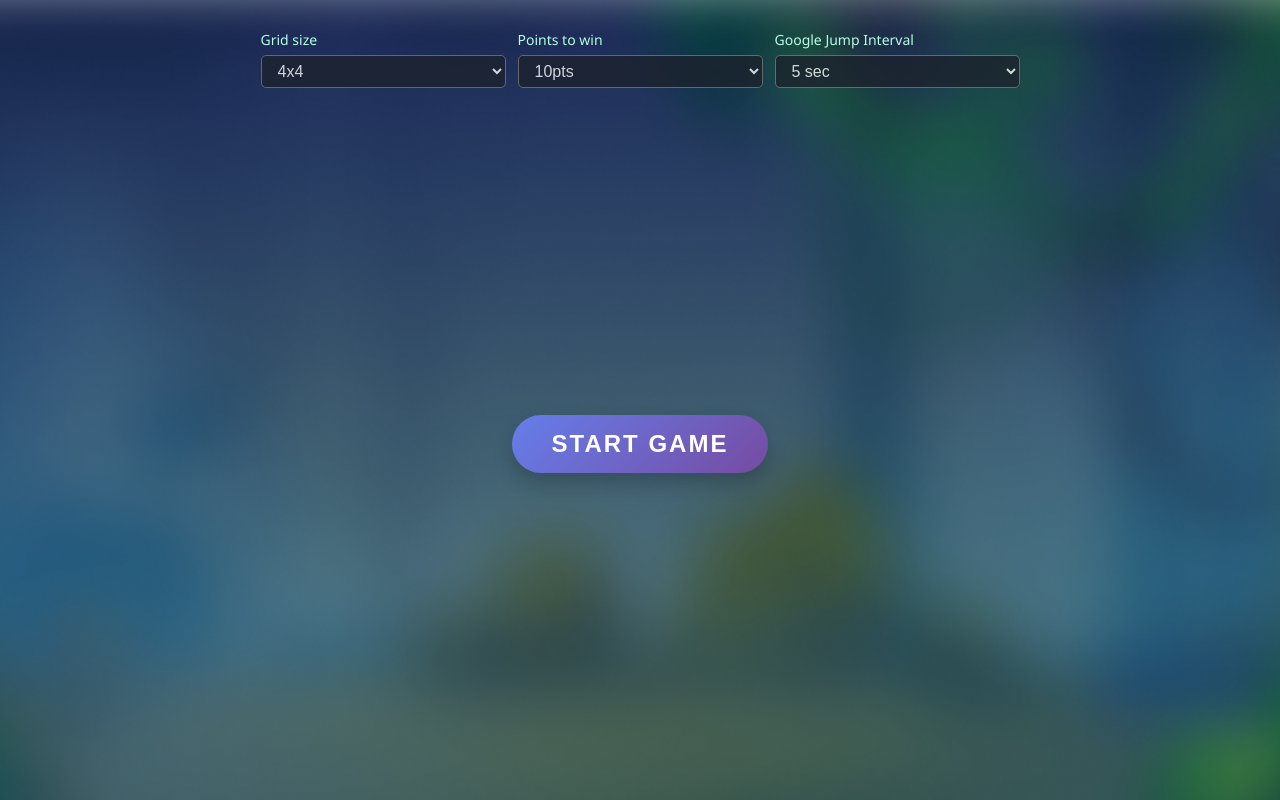
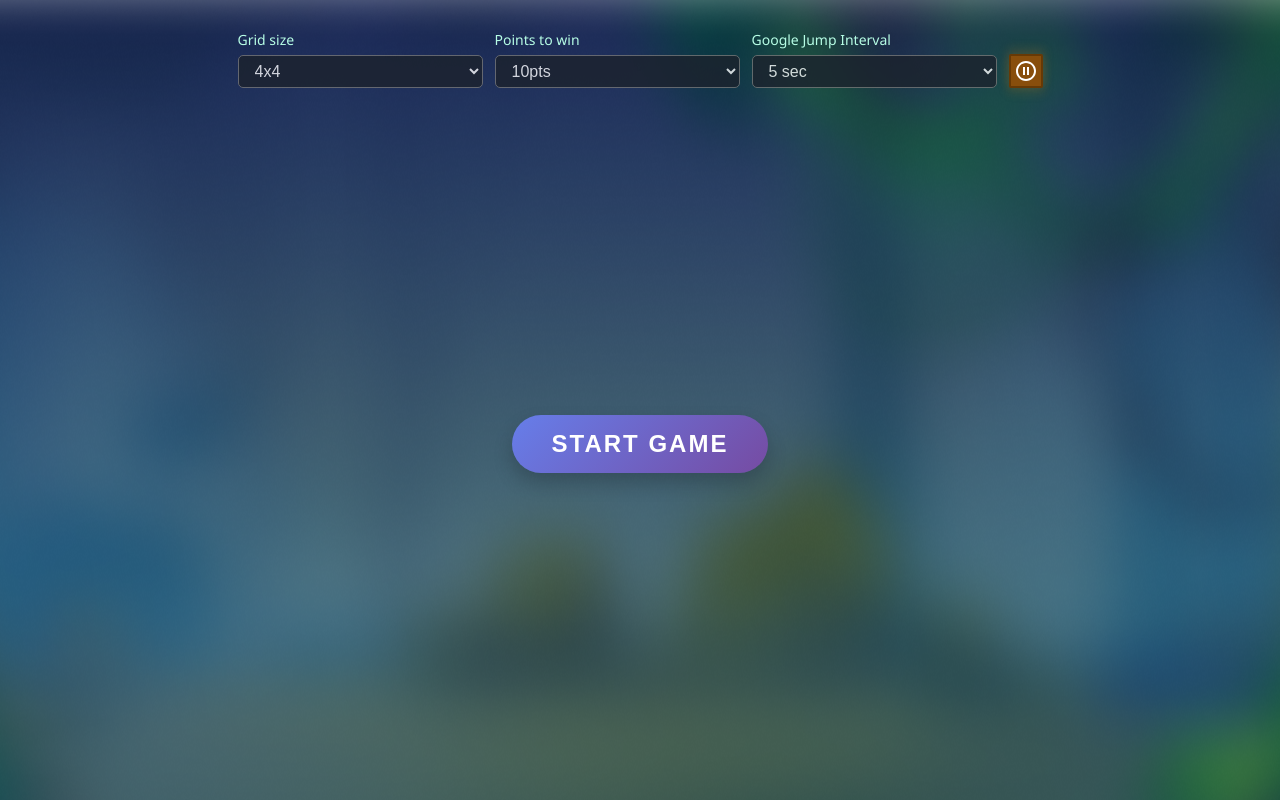
Before and after one commit to KamzeyevaAnastasiya/CatchTheGoogle, a website with bundled scripts: page ui/index.html in a window 1280 px wide. Built offline with nearby package versions, Linux system fonts and the light colour scheme.

Commit message:
Add button to stop game and styles

```diff
--- a/css/style.css
+++ b/css/style.css
@@ -23,6 +23,7 @@
 .wrapperSettingsGame {
     display: flex;
     justify-content: center;
+    align-items: end;
     gap: 12px;
 }
 
@@ -52,6 +53,27 @@
 
 .select:disabled {
     cursor: not-allowed;
+}
+
+.stopButton {
+    width: 34px;
+    height: 34px;
+    padding: 0;
+    display: flex;
+    align-items: center;
+    justify-content: center;
+    background: #884e0c;
+    border: 2px solid #673905;
+    border-radius: 2px;
+    box-sizing: border-box;
+    box-shadow: 0 -4px 10px 2px rgba(202, 119, 25, 0.15), 0 4px 10px 2px rgba(202, 119, 25, 0.15);
+    cursor: pointer;
+}
+
+.stopButton img {
+    width: 20px;
+    height: 20px;
+    object-fit: contain;
 }
 
 .startScreen {
--- a/ui/controller.js
+++ b/ui/controller.js
@@ -12,6 +12,9 @@
         this.view.setCallbacks({
             onStart: () => {
                 this.#startGame()
+            },
+            onStop: () => {
+                this.#stopGame()
             },
             onMove: (playerNumber, direction) => {
                 if (playerNumber === 1) {
@@ -43,6 +46,9 @@
     #startGame() {
         this.model.start()
     }
+    #stopGame() {
+        this.model.stop()
+    }
 
     #changeGridSize(columnCount, rowCount) {
         this.model.changeGridSize(columnCount, rowCount)
--- a/ui/view.js
+++ b/ui/view.js
@@ -102,6 +102,7 @@
         wrapper.append(this.#settingsGridSize(dto))
         wrapper.append(this.#settingsPointsToWin(dto))
         wrapper.append(this.#settingsGoogleJumpInterval(dto))
+        wrapper.append(this.#stopGame())
         return wrapper
     }
 
@@ -182,6 +183,21 @@
         })
     }
 
+    #stopGame() {
+        const stopButtonElement = document.createElement('button')
+        stopButtonElement.className = 'stopButton'
+
+        const imgElement = document.createElement('img')
+        imgElement.src = '../img/icons/stopIcon.svg'
+        imgElement.alt = 'Stop game'
+        stopButtonElement.appendChild(imgElement)
+        stopButtonElement.addEventListener('click', () => {
+            this.#callbacks.onStop()
+            console.log('stop')
+        })
+        return stopButtonElement
+    }
+
     #info() {
         const dialog = document.createElement('dialog')
         dialog.className = 'info'
```
Also changed, not shown: img/icons/stopIcon.svg (added), 3 other files.
